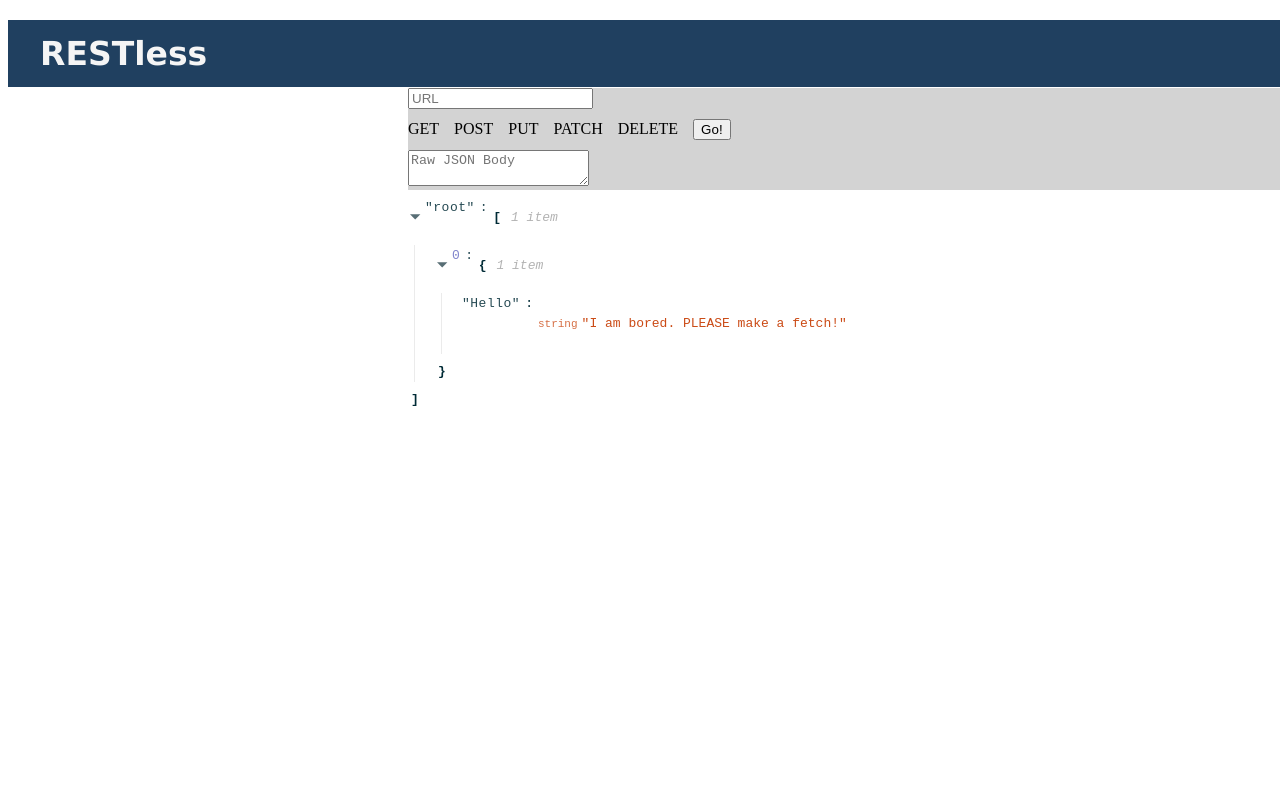
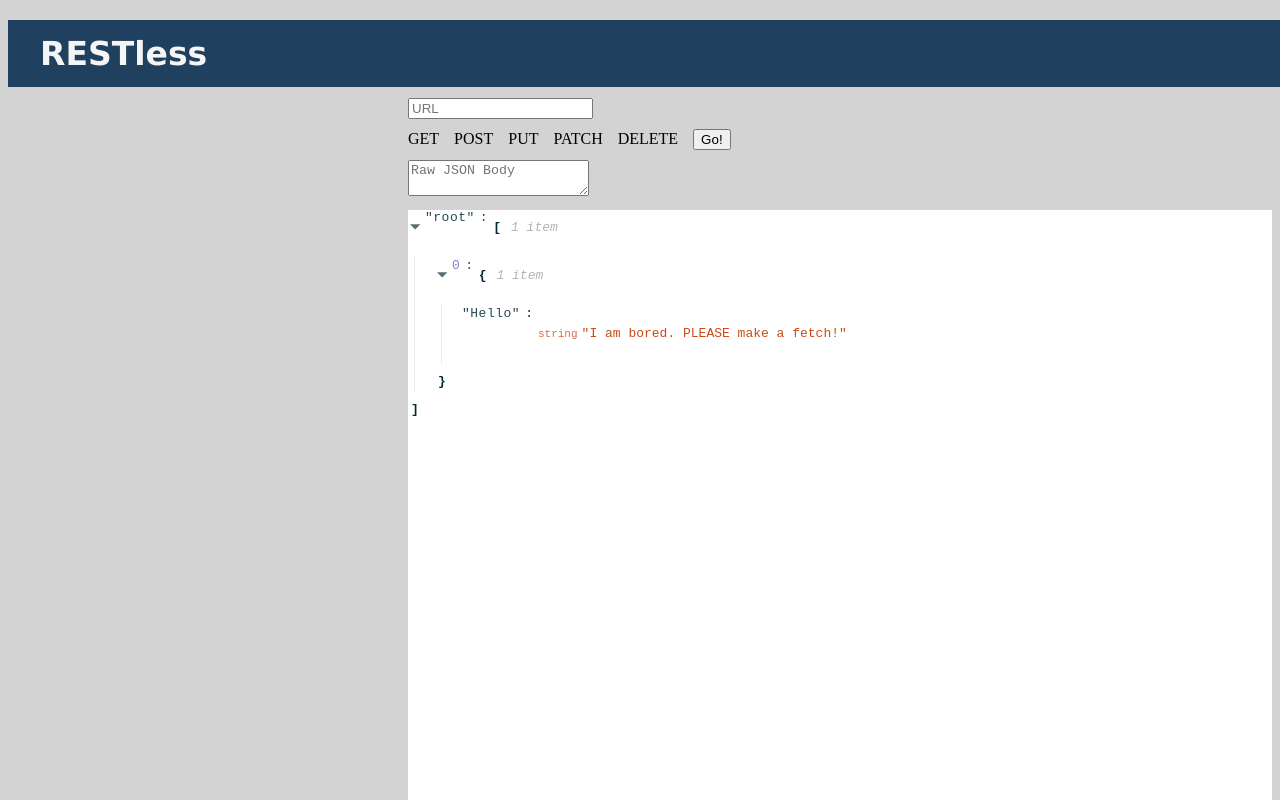
Before and after one commit to tannermeck/Lab-resty, a React app: page / in a window 1280 px wide. Shown: the top 800 px of the page. Built offline with nearby package versions, Linux system fonts and the light colour scheme.

Commit message:
style created

```diff
--- a/src/components/app/App.jsx
+++ b/src/components/app/App.jsx
@@ -3,6 +3,6 @@ import SearchContainer from '../../container/SearchContainer';
 
 export default function App() {
   return (
-    <SearchContainer />
+      <SearchContainer />
   )
 }
--- a/src/index.html
+++ b/src/index.html
@@ -6,6 +6,9 @@
   <meta name="viewport" content="width=device-width, initial-scale=1.0">
   <meta http-equiv="X-UA-Compatible" content="ie=edge">
   <title>Lab-resty</title>
+  <style>
+    body {background-color: lightgray;}
+  </style>
 </head>
 
 <body>
--- a/src/presentation/Data.jsx
+++ b/src/presentation/Data.jsx
@@ -1,5 +1,6 @@
 import React from 'react';
 import ReactJson from 'react-json-view';
+import './data.css';
 
 export const Data = ({data}) => {
     return (
--- /dev/null
+++ b/src/presentation/data.css
@@ -0,0 +1,4 @@
+section {
+    background-color: white;
+    height: 100vh;
+}
--- a/src/presentation/search.css
+++ b/src/presentation/search.css
@@ -1,5 +1,5 @@
 p {
     margin: 5px;
-    margin-top: 10px;
+    margin-top: 20px;
     z-index: 9;
 }
--- a/src/presentation/searchForm.css
+++ b/src/presentation/searchForm.css
@@ -20,6 +20,7 @@ label {
 form {
     background-color: lightgray;
     width: 100vw;
+    padding-top: 10px;
 }
 label + input[type="text"] {
     width: 100vw;
```
